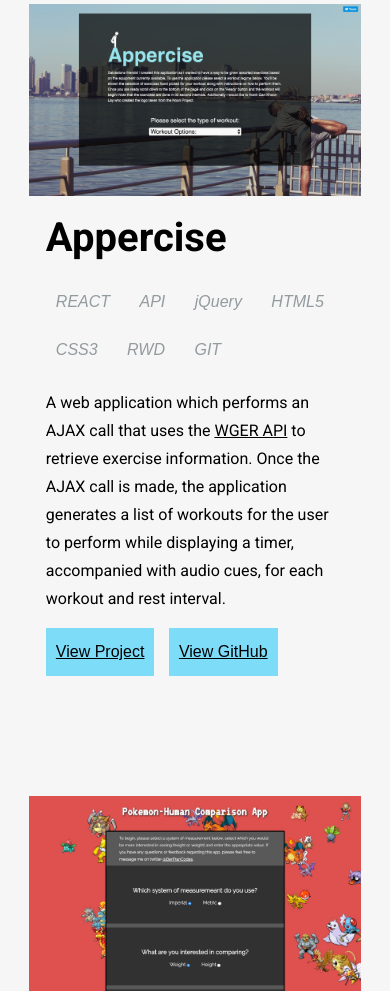
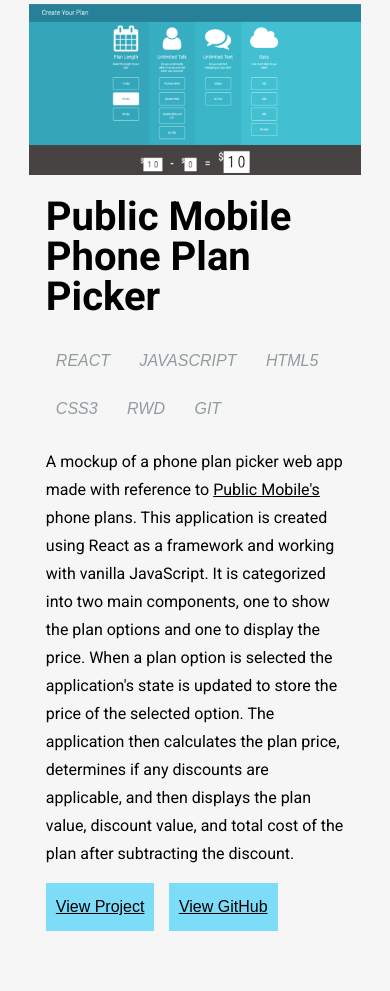
Before and after one commit to bbqben/portfolio, a website: page index.html in a window 390 px wide. Shown: the part 3930-4921 px from the top of the page. Drawn offline with nearby package versions, Linux system fonts and the light colour scheme.

Commit message:
Updated portfolio index.html to link to phoneplan project. Also included screenshot of the new project

```diff
--- a/index.html
+++ b/index.html
@@ -150,8 +150,32 @@
 					<p class="container__title">Portfolio</p>
 				</div>
 
-				<div class="myWorks__row project1 project">
-					<div class="project1__image project__image">
+				<div class="myWorks__row project5 project">
+					<div class="project5__image project__image">
+						<a href="http://bentran.io/phoneplans">
+							<img src="./public/assets/phoneplans.jpg" alt="">
+						</a>
+					</div>
+					<div class="project1__description project__description">
+						<p>Public Mobile Phone Plan Picker</p>
+						<div class="tags">
+							<span>REACT</span>
+							<span>JAVASCRIPT</span>
+							<span>HTML5</span>
+							<span>CSS3</span>
+							<span>RWD</span>
+							<span>GIT</span>
+						</div>
+						<p>A mockup of a phone plan picker web app made with reference to <a href="https://www.publicmobile.ca/en/on/plans#toggleCalc">Public Mobile's</a> phone plans. This application is created using React as a framework and working with vanilla JavaScript. It is categorized into two main components, one to show the plan options and one to display the price. When a plan option is selected the application's state is updated to store the price of the selected option. The application then calculates the plan price, determines if any discounts are applicable, and then displays the plan value, discount value, and total cost of the plan after subtracting the discount. </p>
+						<div class="project__links">
+							<a href="http://bentran.io/phoneplan">View Project</a>
+							<a href="https://github.com/benTranCodes/phoneplan">View GitHub</a>
+						</div>
+					</div>
+				</div>
+
+				<div class="myWorks__row project4 project">
+					<div class="project4__image project__image">
 						<a href="http://bentran.io/appercise">
 							<img src="./public/assets/appercise.jpg" alt="">
 						</a>
@@ -175,13 +199,13 @@
 					</div>
 				</div>
 
-				<div class="myWorks__row project2 project">
-					<div class="project2__image project__image">
+				<div class="myWorks__row project3 project">
+					<div class="project3__image project__image">
 						<a href="http://bentran.io/pokemon">
 							<img src="./public/assets/pokemon.jpg" alt="">
 						</a>
 					</div>
-					<div class="project2__description project__description">
+					<div class="project3__description project__description">
 						<p>Pokemon-Human Comparison App</p>
 						<div class="tags">
 							<span>jQuery</span>
@@ -200,8 +224,8 @@
 					</div>
 				</div>
 
-				<div class="myWorks__row project3 project">
-					<div class="project3__image project__image">
+				<div class="myWorks__row project2 project">
+					<div class="project2__image project__image">
 						<a href="http://bentran.io/bakery">
 							<img src="./public/assets/bakery.jpg" alt="">
 						</a>
@@ -222,8 +246,8 @@
 					</div>
 				</div>
 
-				<div class="myWorks__row project4 project">
-					<div class="project4__image project__image">
+				<div class="myWorks__row project1 project">
+					<div class="project1__image project__image">
 						<a href="http://bentran.io/postcard">
 							<img src="./public/assets/postcard.jpg" alt="">
 						</a>
```
Also changed, not shown: public/assets/phoneplans.jpg (added).
